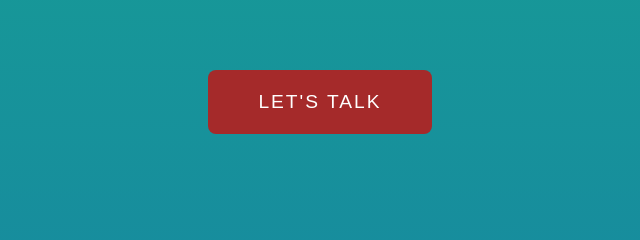
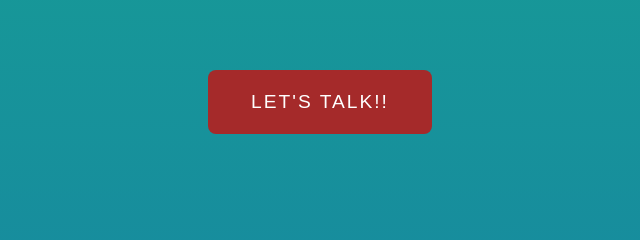
Before and after one commit to sobhanniroula/voice-recognition-app, a plain HTML site: page index.html in a window 1280 px wide. Shown: the part 298-538 px from the top of the page, 320-960 px from the left. Drawn offline with Linux system fonts and the light colour scheme.

Commit message:
sync to another computer

```diff
--- a/index.html
+++ b/index.html
@@ -8,7 +8,7 @@
     <link rel="stylesheet" href="style.css" type="text/css">
 </head>
 <body>
-    <button class="talk">Let's talk</button>
+    <button class="talk">Let's talk!!</button>
     <h3 class="content"></h3>
 
     <script src="app.js"></script>
```
